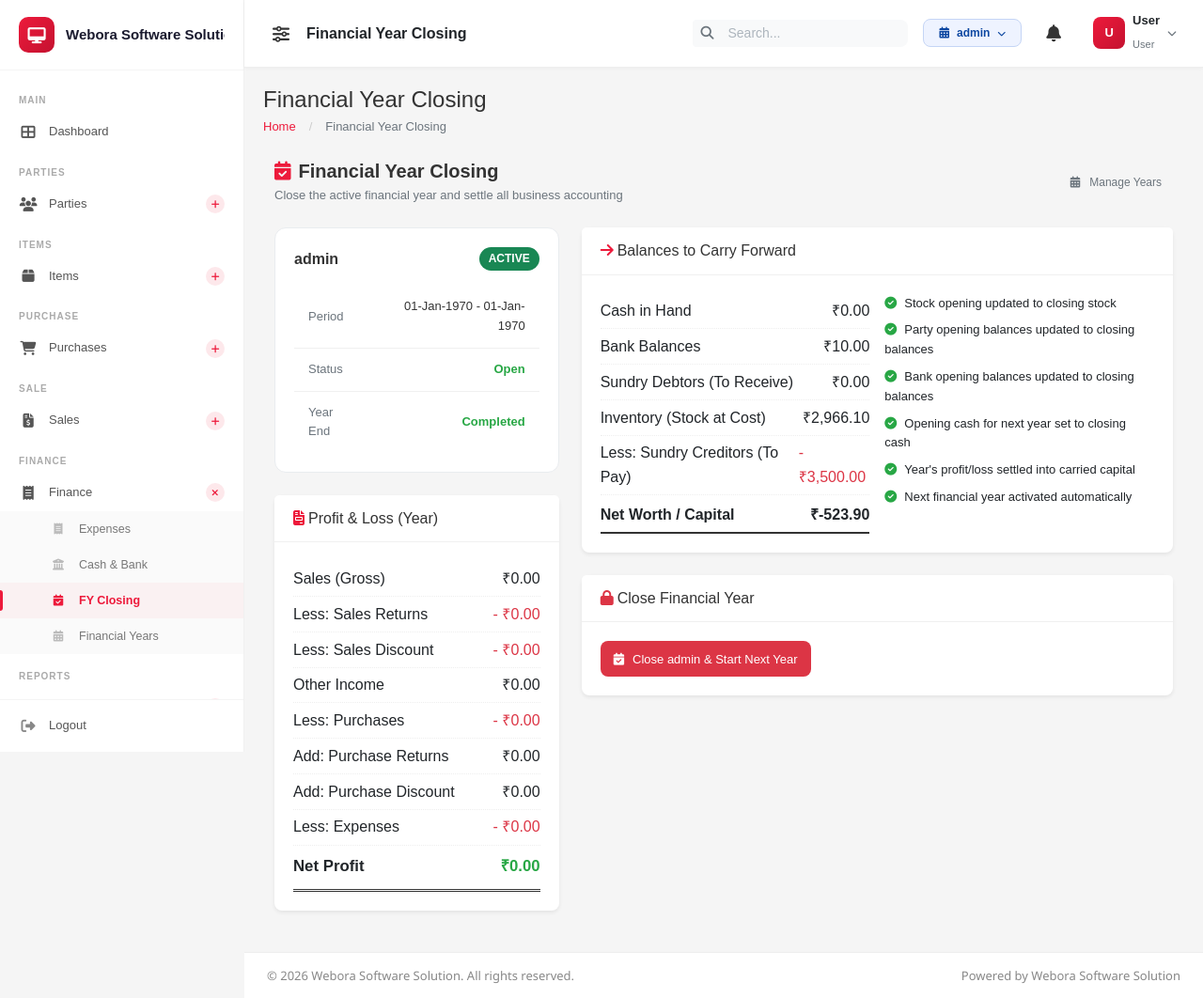
After one commit to manojsanta/RETAIL-READY-BILLING, a PHP site: page /fy_closing.php in a window 1280 px wide. The commit adds this page. Shown: the whole page at 94% size. Run offline with PHP 8.4, Linux system fonts and the light colour scheme; a user stored in the database is signed in; data comes from the database, SQL or seed files in the repository; tables that the repository leaves empty hold one stand-in row (values such as "Sample post"); some libraries are stand-ins or nearby versions.

Commit message:
year ending

```diff
--- /dev/null
+++ b/fy_closing.php
@@ -0,0 +1,405 @@
+<?php
+require_once 'db.php';
+require_once 'functions.php';
+requireLogin();
+
+function fyClosingSnapshot($fy) {
+    $df = $fy['start'];
+    $dt = $fy['end'];
+
+    // Profit & Loss for the closing year
+    $salesTotal = (float) (fetch("SELECT COALESCE(SUM(total),0) as t FROM sales WHERE date >= ? AND date <= ? AND status != 'cancelled'", [$df, $dt])['t'] ?? 0);
+    $salesReturns = (float) (fetch("SELECT COALESCE(SUM(total),0) as t FROM sale_returns WHERE date >= ? AND date <= ? AND status = 'approved'", [$df, $dt])['t'] ?? 0);
+    $salesDiscount = (float) (fetch("SELECT COALESCE(SUM(discount_amount),0) as t FROM sales WHERE date >= ? AND date <= ? AND status != 'cancelled'", [$df, $dt])['t'] ?? 0);
+    $purchaseTotal = (float) (fetch("SELECT COALESCE(SUM(total),0) as t FROM purchases WHERE date >= ? AND date <= ? AND status != 'cancelled'", [$df, $dt])['t'] ?? 0);
+    $purchaseReturns = (float) (fetch("SELECT COALESCE(SUM(total),0) as t FROM purchase_returns WHERE date >= ? AND date <= ? AND status = 'approved'", [$df, $dt])['t'] ?? 0);
+    $purchaseDiscount = (float) (fetch("SELECT COALESCE(SUM(discount_amount),0) as t FROM purchases WHERE date >= ? AND date <= ? AND status != 'cancelled'", [$df, $dt])['t'] ?? 0);
+    $expensesTotal = (float) (fetch("SELECT COALESCE(SUM(amount),0) as t FROM expenses WHERE date >= ? AND date <= ?", [$df, $dt])['t'] ?? 0);
+    $otherIncomeTotal = (float) (fetch("SELECT COALESCE(SUM(amount),0) as t FROM other_income WHERE date >= ? AND date <= ?", [$df, $dt])['t'] ?? 0);
+
+    $netProfit = round(($salesTotal - $salesReturns - $salesDiscount + $otherIncomeTotal)
+        - ($purchaseTotal - $purchaseReturns - $purchaseDiscount) - $expensesTotal, 2);
+
+    // Closing balances carried forward (current balances)
+    $cashBalance = (float) getSetting('cash_balance', '0');
+    $bankTotal = (float) (fetch("SELECT COALESCE(SUM(current_balance),0) as t FROM bank_accounts WHERE status = 1")['t'] ?? 0);
+
+    $debtorsTotal = 0;
+    $creditorsTotal = 0;
+    $parties = fetchAll("SELECT id FROM parties WHERE status = 1");
+    foreach ($parties as $p) {
+        $bal = getPartyBalance($p['id']);
+        if ($bal > 0) $debtorsTotal += $bal;
+        else $creditorsTotal += abs($bal);
+    }
+    $debtorsTotal = round($debtorsTotal, 2);
+    $creditorsTotal = round($creditorsTotal, 2);
+
+    $stockValue = (float) (fetch("SELECT COALESCE(SUM(current_stock * purchase_price),0) as t FROM items WHERE status = 1")['t'] ?? 0);
+
+    $netWorth = round($cashBalance + $bankTotal + $debtorsTotal + $stockValue - $creditorsTotal, 2);
+
+    return [
+        'salesTotal' => $salesTotal,
+        'salesReturns' => $salesReturns,
+        'salesDiscount' => $salesDiscount,
+        'purchaseTotal' => $purchaseTotal,
+        'purchaseReturns' => $purchaseReturns,
+        'purchaseDiscount' => $purchaseDiscount,
+        'expensesTotal' => $expensesTotal,
+        'otherIncomeTotal' => $otherIncomeTotal,
+        'netProfit' => $netProfit,
+        'cashBalance' => $cashBalance,
+        'bankTotal' => $bankTotal,
+        'debtorsTotal' => $debtorsTotal,
+        'creditorsTotal' => $creditorsTotal,
+        'stockValue' => $stockValue,
+        'netWorth' => $netWorth,
+    ];
+}
+
+function fyClosingHistory() {
+    $history = [];
+    $years = getAllFinancialYears();
+    foreach ($years as $fy) {
+        $closed = getSetting('fy_closed_' . $fy['id'], '0');
+        if ($closed === '1') {
+            $summary = json_decode(getSetting('fy_closing_summary_' . $fy['id'], '{}'), true);
+            if (!is_array($summary)) $summary = [];
+            $summary['fy_name'] = $summary['fy_name'] ?? $fy['name'];
+            $summary['fy_period'] = dateFormatted($fy['start_date']) . ' - ' . dateFormatted($fy['end_date']);
+            $history[] = $summary;
+        }
+    }
+    usort($history, function ($a, $b) {
+        return strcmp($b['closed_at'] ?? '', $a['closed_at'] ?? '');
+    });
+    return $history;
+}
+
+function fyCloseYear($fy, $force) {
+    $fyId = (int) $fy['id'];
+    if (getSetting('fy_closed_' . $fyId) === '1') {
+        throw new Exception('This financial year is already closed.');
+    }
+    if (!$force && $fy['end'] > today()) {
+        throw new Exception('The financial year "' . $fy['name'] . '" has not ended yet. You can force close only after the year end.');
+    }
+
+    global $pdo;
+    $pdo->beginTransaction();
+    try {
+        $snap = fyClosingSnapshot($fy);
+
+        // Carry forward stock opening
+        query("UPDATE items SET opening_stock = current_stock");
+
+        // Carry forward party balances (net closing balance becomes next year opening)
+        $parties = fetchAll("SELECT id FROM parties WHERE status = 1");
+        foreach ($parties as $p) {
+            $bal = getPartyBalance($p['id']);
+            if ($bal >= 0) {
+                query("UPDATE parties SET opening_balance = ?, balance_type = 'credit' WHERE id = ?", [round($bal, 2), $p['id']]);
+            } else {
+                query("UPDATE parties SET opening_balance = ?, balance_type = 'debit' WHERE id = ?", [round(abs($bal), 2), $p['id']]);
+            }
+        }
+
+        // Carry forward bank account opening balances
+        query("UPDATE bank_accounts SET opening_balance = current_balance");
+
+        // Create or fetch the next financial year
+        $nextStart = date('Y-m-d', strtotime($fy['end'] . ' +1 day'));
+        $nextEnd = date('Y-m-d', strtotime($nextStart . ' +1 year -1 day'));
+        $sY = date('Y', strtotime($nextStart));
+        $eY = date('Y', strtotime($nextEnd));
+        $next = fetch("SELECT * FROM financial_years WHERE start_date = ?", [$nextStart]);
+        if (!$next) {
+            $newId = insertId(
+                "INSERT INTO financial_years (name, start_date, end_date, is_active) VALUES (?, ?, ?, 0)",
+                ['FY ' . $sY . '-' . substr($eY, 2), $nextStart, $nextEnd]
+            );
+            $next = getFinancialYearById($newId);
+        }
+
+        // Record opening cash for the next year = closing cash
+        setSetting('opening_cash_' . $next['id'], number_format($snap['cashBalance'], 2, '.', ''));
+
+        // Settle the year's profit/loss into carried capital (recorded for audit)
+        setSetting('fy_closed_' . $fyId, '1');
+        setSetting('fy_closing_summary_' . $fyId, json_encode([
+            'fy_name' => $fy['name'],
+            'closed_at' => date('Y-m-d H:i:s'),
+            'closed_by' => $_SESSION['user']['username'] ?? 'admin',
+            'net_profit' => $snap['netProfit'],
+            'cash_carried' => $snap['cashBalance'],
+            'bank_carried' => $snap['bankTotal'],
+            'debtors_carried' => $snap['debtorsTotal'],
+            'creditors_carried' => $snap['creditorsTotal'],
+            'stock_carried' => $snap['stockValue'],
+            'capital_carried' => $snap['netWorth'],
+            'next_fy' => $next['name'],
+        ]));
+
+        // Activate the next year
+        query("UPDATE financial_years SET is_active = 0");
+        query("UPDATE financial_years SET is_active = 1 WHERE id = ?", [$next['id']]);
+
+        $pdo->commit();
+
+        setCurrentFY($next);
+        return ['snap' => $snap, 'next' => $next];
+    } catch (Exception $e) {
+        if ($pdo->inTransaction()) $pdo->rollBack();
+        throw $e;
+    }
+}
+
+$fy = currentFY();
+
+// Handle POST close
+if ($_SERVER['REQUEST_METHOD'] === 'POST') {
+    if (!verifyCsrf()) {
+        setFlash('danger', 'Invalid security token.');
+        header('Location: fy_closing.php');
+        exit;
+    }
+    if (($_POST['action'] ?? '') === 'close') {
+        $force = (($_POST['force_close'] ?? '') === '1');
+        try {
+            $result = fyCloseYear($fy, $force);
+            setFlash('success', 'Financial year "' . $fy['name'] . '" closed successfully. Opening balances carried forward to "' . $result['next']['name'] . '".');
+        } catch (Exception $e) {
+            setFlash('danger', 'Error closing financial year: ' . $e->getMessage());
+        }
+        header('Location: fy_closing.php');
+        exit;
+    }
+}
+
+$fyId = (int) ($fy['id'] ?? 0);
+$isClosed = $fyId > 0 && getSetting('fy_closed_' . $fyId) === '1';
+$snapshot = $fyId > 0 ? fyClosingSnapshot($fy) : null;
+$history = fyClosingHistory();
+$yearEnded = $fyId > 0 && $fy['end'] <= today();
+
+$pageTitle = 'Financial Year Closing';
+include 'header.php';
+?>
+
+<style>
+    .fy-card { border: 1px solid #e9ecef; border-radius: 12px; padding: 20px; background: #fff; }
+    .fy-card.is-closed { border-color: #dc3545; background: #fff5f5; }
+    .cf-row { display: flex; justify-content: space-between; padding: 0.35rem 0; border-bottom: 1px dotted #eee; }
+    .cf-row.subtotal { font-weight: 600; border-bottom: 2px solid #333; padding-top: 0.5rem; }
+    .cf-row.final { font-size: 1.05rem; font-weight: 700; padding: 0.6rem 0; border-bottom: 3px double #333; }
+</style>
+
+<div class="d-flex justify-content-between align-items-center mb-4">
+    <div>
+        <h5 class="mb-1 fw-bold"><i class="fas fa-calendar-check me-2 text-primary"></i>Financial Year Closing</h5>
+        <p class="text-muted mb-0" style="font-size:13px;">Close the active financial year and settle all business accounting</p>
+    </div>
+    <a href="financial_year_manage.php" class="btn btn-outline-secondary btn-sm"><i class="fas fa-calendar-alt me-1"></i>Manage Years</a>
+</div>
+
+<?php if ($fyId <= 0): ?>
+    <div class="alert alert-warning"><i class="fas fa-exclamation-triangle me-2"></i>No financial year is currently selected. Please select an active financial year first.</div>
+<?php else: ?>
+
+<div class="row g-4">
+    <!-- Current FY card -->
+    <div class="col-lg-4">
+        <div class="fy-card <?= $isClosed ? 'is-closed' : '' ?> mb-4">
+            <div class="d-flex align-items-center justify-content-between mb-3">
+                <h6 class="fw-bold mb-0"><?= h($fy['name']) ?></h6>
+                <?php if ($isClosed): ?>
+                    <span class="badge bg-danger">CLOSED</span>
+                <?php else: ?>
+                    <span class="badge bg-success">ACTIVE</span>
+                <?php endif; ?>
+            </div>
+            <table class="table table-sm table-borderless mb-0" style="font-size:13px;">
+                <tr><td class="text-muted">Period</td><td class="text-end"><?= dateFormatted($fy['start']) ?> - <?= dateFormatted($fy['end']) ?></td></tr>
+                <tr><td class="text-muted">Status</td><td class="text-end"><?= $isClosed ? '<span class="text-danger fw-bold">Closed</span>' : '<span class="text-success fw-bold">Open</span>' ?></td></tr>
+                <?php if (!$isClosed): ?>
+                    <tr>
+                        <td class="text-muted">Year End</td>
+                        <td class="text-end">
+                            <?php if ($yearEnded): ?>
+                                <span class="text-success fw-bold">Completed</span>
+                            <?php else: ?>
+                                <span class="text-warning fw-bold">Not yet ended</span>
+                            <?php endif; ?>
+                        </td>
+                    </tr>
+                <?php endif; ?>
+            </table>
+            <?php if ($isClosed): ?>
+                <div class="alert alert-danger py-2 mb-0 mt-2" style="font-size:12px;"><i class="fas fa-lock me-1"></i>This year is locked. Its closing entry is preserved for audit.</div>
+            <?php endif; ?>
+        </div>
+
+        <?php if (!$isClosed): ?>
+        <div class="card border-0 shadow-sm mb-4">
+            <div class="card-header bg-white"><h6 class="mb-0"><i class="fas fa-file-invoice me-1 text-primary"></i>Profit &amp; Loss (Year)</h6></div>
+            <div class="card-body">
+                <div class="cf-row"><span>Sales (Gross)</span><span><?= money($snapshot['salesTotal']) ?></span></div>
+                <div class="cf-row"><span>Less: Sales Returns</span><span class="text-danger">- <?= money($snapshot['salesReturns']) ?></span></div>
+                <div class="cf-row"><span>Less: Sales Discount</span><span class="text-danger">- <?= money($snapshot['salesDiscount']) ?></span></div>
+                <div class="cf-row"><span>Other Income</span><span><?= money($snapshot['otherIncomeTotal']) ?></span></div>
+                <div class="cf-row"><span>Less: Purchases</span><span class="text-danger">- <?= money($snapshot['purchaseTotal']) ?></span></div>
+                <div class="cf-row"><span>Add: Purchase Returns</span><span><?= money($snapshot['purchaseReturns']) ?></span></div>
+                <div class="cf-row"><span>Add: Purchase Discount</span><span><?= money($snapshot['purchaseDiscount']) ?></span></div>
+                <div class="cf-row"><span>Less: Expenses</span><span class="text-danger">- <?= money($snapshot['expensesTotal']) ?></span></div>
+                <div class="cf-row final"><span><?= $snapshot['netProfit'] >= 0 ? 'Net Profit' : 'Net Loss' ?></span><span class="<?= $snapshot['netProfit'] >= 0 ? 'text-success' : 'text-danger' ?>"><?= money($snapshot['netProfit']) ?></span></div>
+            </div>
+        </div>
+        <?php endif; ?>
+    </div>
+
+    <div class="col-lg-8">
+        <?php if ($isClosed): ?>
+            <div class="card border-0 shadow-sm">
+                <div class="card-header bg-white"><h6 class="mb-0"><i class="fas fa-lock me-1 text-danger"></i>This Financial Year Is Already Closed</h6></div>
+                <div class="card-body">
+                    <?php $sum = json_decode(getSetting('fy_closing_summary_' . $fyId, '{}'), true); ?>
+                    <?php if (is_array($sum) && !empty($sum)): ?>
+                        <table class="table table-sm mb-0" style="max-width:560px;">
+                            <tr><td class="text-muted">Closed on</td><td class="text-end fw-semibold"><?= h($sum['closed_at'] ?? '-') ?></td></tr>
+                            <tr><td class="text-muted">Closed by</td><td class="text-end fw-semibold"><?= h($sum['closed_by'] ?? '-') ?></td></tr>
+                            <tr><td class="text-muted">Net Profit / (Loss)</td><td class="text-end fw-semibold <?= (float)($sum['net_profit'] ?? 0) >= 0 ? 'text-success' : 'text-danger' ?>"><?= money($sum['net_profit'] ?? 0) ?></td></tr>
+                            <tr><td class="text-muted">Cash carried forward</td><td class="text-end fw-semibold"><?= money($sum['cash_carried'] ?? 0) ?></td></tr>
+                            <tr><td class="text-muted">Bank carried forward</td><td class="text-end fw-semibold"><?= money($sum['bank_carried'] ?? 0) ?></td></tr>
+                            <tr><td class="text-muted">Debtors carried forward</td><td class="text-end fw-semibold"><?= money($sum['debtors_carried'] ?? 0) ?></td></tr>
+                            <tr><td class="text-muted">Creditors carried forward</td><td class="text-end fw-semibold"><?= money($sum['creditors_carried'] ?? 0) ?></td></tr>
+                            <tr><td class="text-muted">Stock carried forward</td><td class="text-end fw-semibold"><?= money($sum['stock_carried'] ?? 0) ?></td></tr>
+                            <tr><td class="text-muted">Capital / Net Worth carried</td><td class="text-end fw-semibold"><?= money($sum['capital_carried'] ?? 0) ?></td></tr>
+                            <tr><td class="text-muted">Next Financial Year</td><td class="text-end fw-semibold"><?= h($sum['next_fy'] ?? '-') ?></td></tr>
+                        </table>
+                    <?php else: ?>
+                        <p class="text-muted mb-0">Closing details not found for this year.</p>
+                    <?php endif; ?>
+                </div>
+            </div>
+        <?php else: ?>
+            <div class="card border-0 shadow-sm mb-4">
+                <div class="card-header bg-white"><h6 class="mb-0"><i class="fas fa-arrow-right me-1 text-primary"></i>Balances to Carry Forward</h6></div>
+                <div class="card-body">
+                    <div class="row g-3">
+                        <div class="col-md-6">
+                            <div class="cf-row"><span>Cash in Hand</span><span><?= money($snapshot['cashBalance']) ?></span></div>
+                            <div class="cf-row"><span>Bank Balances</span><span><?= money($snapshot['bankTotal']) ?></span></div>
+                            <div class="cf-row"><span>Sundry Debtors (To Receive)</span><span><?= money($snapshot['debtorsTotal']) ?></span></div>
+                            <div class="cf-row"><span>Inventory (Stock at Cost)</span><span><?= money($snapshot['stockValue']) ?></span></div>
+                            <div class="cf-row"><span>Less: Sundry Creditors (To Pay)</span><span class="text-danger">- <?= money($snapshot['creditorsTotal']) ?></span></div>
+                            <div class="cf-row subtotal"><span>Net Worth / Capital</span><span class="fw-bold"><?= money($snapshot['netWorth']) ?></span></div>
+                        </div>
+                        <div class="col-md-6">
+                            <ul class="list-unstyled mb-0" style="font-size:13px;">
+                                <li class="mb-2"><i class="fas fa-check-circle text-success me-2"></i>Stock opening updated to closing stock</li>
+                                <li class="mb-2"><i class="fas fa-check-circle text-success me-2"></i>Party opening balances updated to closing balances</li>
+                                <li class="mb-2"><i class="fas fa-check-circle text-success me-2"></i>Bank opening balances updated to closing balances</li>
+                                <li class="mb-2"><i class="fas fa-check-circle text-success me-2"></i>Opening cash for next year set to closing cash</li>
+                                <li class="mb-2"><i class="fas fa-check-circle text-success me-2"></i>Year's profit/loss settled into carried capital</li>
+                                <li class="mb-2"><i class="fas fa-check-circle text-success me-2"></i>Next financial year activated automatically</li>
+                            </ul>
+                        </div>
+                    </div>
+                </div>
+            </div>
+
+            <div class="card border-0 shadow-sm">
+                <div class="card-header bg-white"><h6 class="mb-0"><i class="fas fa-lock me-1 text-danger"></i>Close Financial Year</h6></div>
+                <div class="card-body">
+                    <?php if (!$yearEnded): ?>
+                        <div class="alert alert-warning py-2" style="font-size:13px;">
+                            <i class="fas fa-exclamation-triangle me-1"></i> The year <?= h($fy['name']) ?> ends on <strong><?= dateFormatted($fy['end']) ?></strong>. Closing before the year end will lock this year and start the next one early. Only recommended for testing.
+                        </div>
+                    <?php endif; ?>
+                    <form method="POST" id="closeFyForm">
+                        <?= csrfField() ?>
+                        <input type="hidden" name="action" value="close">
+                        <?php if (!$yearEnded): ?>
+                            <div class="form-check mb-3">
+                                <input class="form-check-input" type="checkbox" name="force_close" value="1" id="forceClose">
+                                <label class="form-check-label" for="forceClose">Force close (year has not ended yet)</label>
+                            </div>
+                        <?php endif; ?>
+                        <button type="button" class="btn btn-danger" data-bs-toggle="modal" data-bs-target="#closeFyConfirmModal"><i class="fas fa-calendar-check me-1"></i> Close <?= h($fy['name']) ?> &amp; Start Next Year</button>
+                    </form>
+                </div>
+            </div>
+        <?php endif; ?>
+    </div>
+</div>
+
+<?php if (!empty($history)): ?>
+<div class="card border-0 shadow-sm mt-4">
+    <div class="card-header bg-white"><h6 class="mb-0"><i class="fas fa-history me-1 text-muted"></i>Closing History</h6></div>
+    <div class="table-responsive">
+        <table class="table table-sm table-hover mb-0">
+            <thead class="table-light">
+                <tr>
+                    <th>Financial Year</th>
+                    <th>Period</th>
+                    <th class="text-end">Net Profit / (Loss)</th>
+                    <th class="text-end">Cash</th>
+                    <th class="text-end">Bank</th>
+                    <th class="text-end">Debtors</th>
+                    <th class="text-end">Creditors</th>
+                    <th class="text-end">Stock</th>
+                    <th class="text-end">Capital</th>
+                    <th>Next Year</th>
+                    <th>Closed On</th>
+                </tr>
+            </thead>
+            <tbody>
+                <?php foreach ($history as $h): ?>
+                    <tr>
+                        <td class="fw-semibold"><?= h($h['fy_name']) ?></td>
+                        <td class="text-muted" style="font-size:12px;"><?= h($h['fy_period'] ?? '') ?></td>
+                        <td class="text-end <?= (float)($h['net_profit'] ?? 0) >= 0 ? 'text-success' : 'text-danger' ?>"><?= money($h['net_profit'] ?? 0) ?></td>
+                        <td class="text-end"><?= money($h['cash_carried'] ?? 0) ?></td>
+                        <td class="text-end"><?= money($h['bank_carried'] ?? 0) ?></td>
+                        <td class="text-end"><?= money($h['debtors_carried'] ?? 0) ?></td>
+                        <td class="text-end"><?= money($h['creditors_carried'] ?? 0) ?></td>
+                        <td class="text-end"><?= money($h['stock_carried'] ?? 0) ?></td>
+                        <td class="text-end fw-bold"><?= money($h['capital_carried'] ?? 0) ?></td>
+                        <td><?= h($h['next_fy'] ?? '') ?></td>
+                        <td class="text-muted" style="font-size:12px;"><?= h($h['closed_at'] ?? '') ?></td>
+                    </tr>
+                <?php endforeach; ?>
+            </tbody>
+        </table>
+    </div>
+</div>
+<?php endif; ?>
+
+<?php endif; ?>
+
+<div class="modal fade" id="closeFyConfirmModal" tabindex="-1" aria-hidden="true">
+    <div class="modal-dialog modal-dialog-centered" style="max-width:440px;">
+        <div class="modal-content" style="border-radius:14px;overflow:hidden;">
+            <div class="modal-body text-center py-4 px-4">
+                <div style="width:56px;height:56px;border-radius:50%;background:#fff0f0;display:inline-flex;align-items:center;justify-content:center;margin-bottom:14px;">
+                    <i class="fas fa-exclamation-triangle" style="font-size:26px;color:#e74c3c;"></i>
+                </div>
+                <h5 class="modal-title fw-semibold mb-2">Close <?= h($fy['name']) ?>?</h5>
+                <p class="text-muted mb-0" style="font-size:14px;">All balances will be carried forward to the next financial year. This action cannot be undone.</p>
+            </div>
+            <div class="modal-footer border-0 justify-content-center pb-4 pt-0 gap-2">
+                <button type="button" class="btn btn-light px-3" style="border-radius:8px;font-size:14px;" data-bs-dismiss="modal">Cancel</button>
+                <button type="button" id="closeFyConfirmBtn" class="btn px-3" style="border-radius:8px;font-size:14px;background:#e74c3c;color:#fff;"><i class="fas fa-calendar-check me-1"></i> Yes, Close Year</button>
+            </div>
+        </div>
+    </div>
+</div>
+
+<script>
+document.getElementById('closeFyConfirmBtn').addEventListener('click', function() {
+    document.getElementById('closeFyForm').submit();
+});
+</script>
+
+<?php include 'footer.php'; ?>
--- a/sidebar.php
+++ b/sidebar.php
@@ -163,7 +163,7 @@ $companyName = $company['name'] ?? 'Retail Ready';
 
 
         <div class="nav-section">Finance</div>
-        <div class="nav-item has-sub<?php echo in_array($current_page, ['expenses.php','cash_bank.php']) ? ' open' : ''; ?>">
+        <div class="nav-item has-sub<?php echo in_array($current_page, ['expenses.php','cash_bank.php','fy_closing.php','financial_year_manage.php']) ? ' open' : ''; ?>">
             <button class="nav-toggle" onclick="toggleSub(this)">
                 <i class="fas fa-receipt"></i><span>Finance</span><i class="fas fa-plus toggle-icon" style="font-size:10px;"></i>
             </button>
@@ -173,6 +173,12 @@ $companyName = $company['name'] ?? 'Retail Ready';
                 </div>
                 <div class="nav-item<?php echo $current_page === 'cash_bank.php' ? ' active' : ''; ?>">
                     <a href="cash_bank.php"><i class="fas fa-university"></i><span>Cash & Bank</span></a>
+                </div>
+                <div class="nav-item<?php echo $current_page === 'fy_closing.php' ? ' active' : ''; ?>">
+                    <a href="fy_closing.php"><i class="fas fa-calendar-check"></i><span>FY Closing</span></a>
+                </div>
+                <div class="nav-item<?php echo $current_page === 'financial_year_manage.php' ? ' active' : ''; ?>">
+                    <a href="financial_year_manage.php"><i class="fas fa-calendar-alt"></i><span>Financial Years</span></a>
                 </div>
             </div>
         </div>
```
Also changed, not shown: 1 other file.
